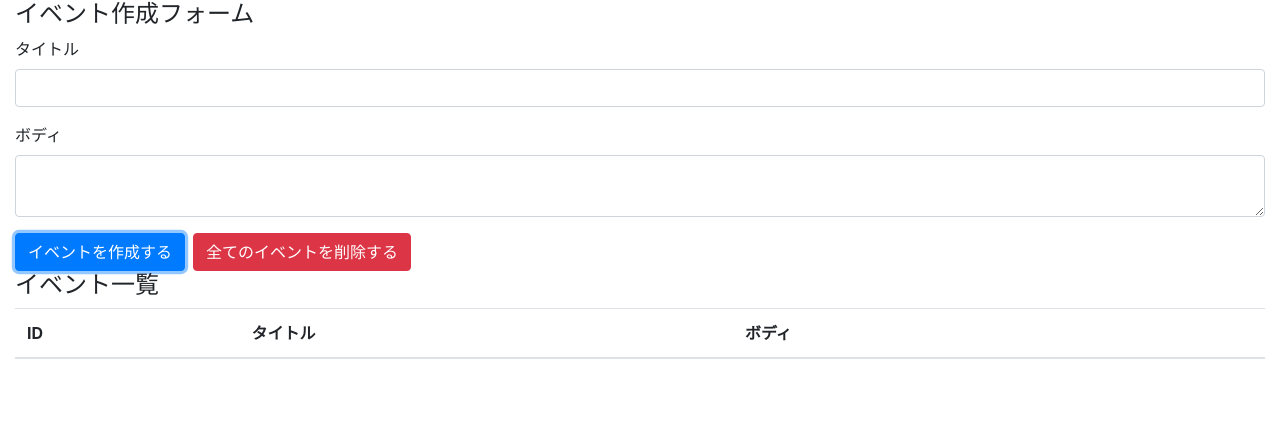
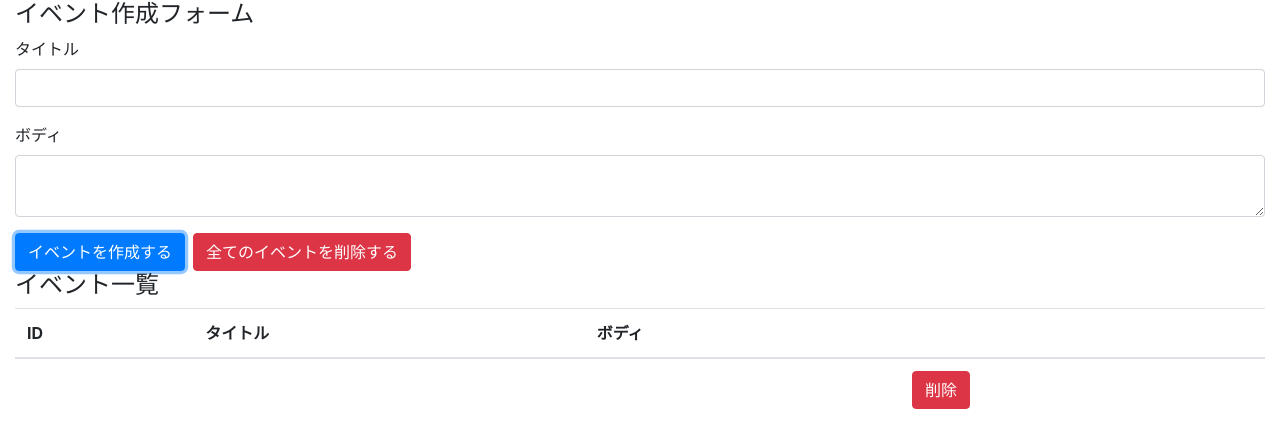
Before and after one commit to guroguro33/react-hooks-101, a React (Create React App) app: page / in a window 1280 px wide. Both pictures are taken after typing "Sample", "Sample" into the empty fields and a click on the button "イベントを作成する". Shown: the top 448 px of the page. Built offline with nearby package versions, Linux system fonts and the light colour scheme.

Commit message:
display events

```diff
--- a/src/components/App.js
+++ b/src/components/App.js
@@ -1,5 +1,7 @@
 import React, {useReducer, useState} from 'react';
 import 'bootstrap/dist/css/bootstrap.min.css';
+
+import Event from './Event';
 import reducer from '../reducers';
 
 const App = () => {
@@ -17,7 +19,6 @@
     })
     setTitle('');
     setBody('');
-    console.log({state})
   }
     return (
         <div className='container-fluid'>
@@ -37,13 +38,15 @@
             <h4>イベント一覧</h4>
             <table className='table table-hover'>
                 <thead>
+                  <tr>
                     <th>ID</th>
                     <th>タイトル</th>
                     <th>ボディ</th>
                     <th></th>
+                  </tr>
                 </thead>
                 <tbody>
-
+                  {state.map((event, index) => (<Event key={index} event={event} dispatch={dispatch}/>))}
                 </tbody>
             </table>
         </div>
--- /dev/null
+++ b/src/components/Event.js
@@ -0,0 +1,21 @@
+import React from 'react';
+
+const Event = (event, dispatch) => {
+  const id = event.id;
+  const handleClickDeleteButton = () => {
+    dispatch({
+      type: 'DELETE_EVENT',
+      id
+    });
+  }
+  return (
+    <tr>
+      <td>{id}</td>
+      <td>{event.title}</td>
+      <td>{event.body}</td>
+      <td><button type='button' className='btn btn-danger' onClick={handleClickDeleteButton}>削除</button></td>
+    </tr>
+  )
+}
+
+export default Event
--- a/src/reducers/index.js
+++ b/src/reducers/index.js
@@ -14,7 +14,7 @@
       const id = length === 0 ? 1 : state[length - 1].id + 1;
       return [...state, {id, ...event}]; // id:idの場合、idでまとめられる
     case 'DELETE_EVENT':
-      return state;
+      return state.filter(event => event.id !== action.id);
     case 'DELETE_ALL_EVENTS':
       return [];
     default:
```
